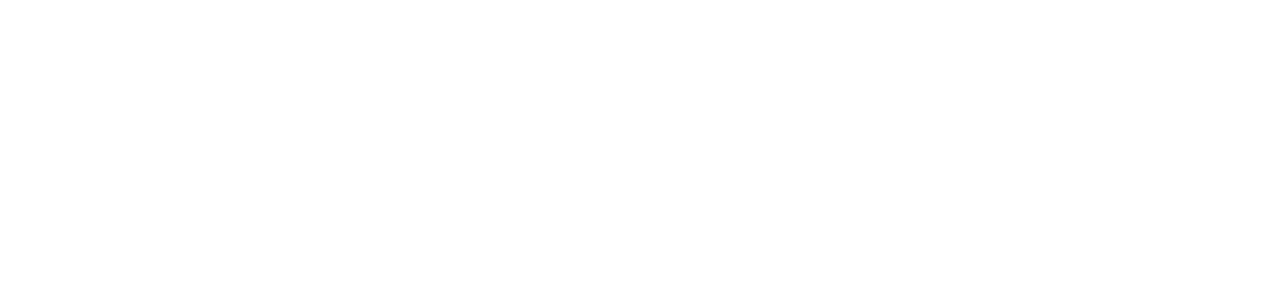
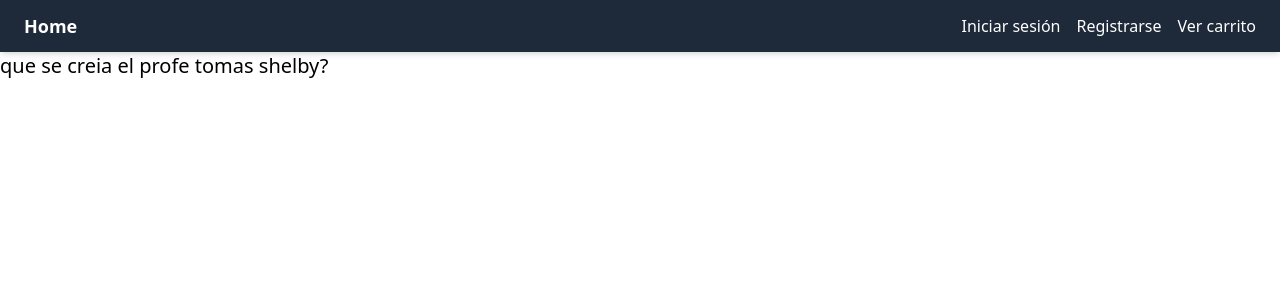
Before and after one commit to gonzaviale/taller-2, an Angular app in the folder frontend/: page /home in a window 1280 px wide. Before the commit this address led to /. Shown: the top 300 px of the page. Built offline with nearby package versions, Linux system fonts and the light colour scheme.

Commit message:
hola mundo

```diff
--- a/frontend/src/app/app.component.html
+++ b/frontend/src/app/app.component.html
@@ -1 +1,2 @@
+
 <router-outlet></router-outlet>
--- a/frontend/src/app/app.component.ts
+++ b/frontend/src/app/app.component.ts
@@ -1,9 +1,10 @@
 import { Component } from '@angular/core';
 import { RouterOutlet } from '@angular/router';
+import { HomeComponent } from "./pages/home/home.component";
 
 @Component({
   selector: 'app-root',
-  imports: [RouterOutlet],
+  imports: [RouterOutlet, HomeComponent],
   templateUrl: './app.component.html',
   styleUrl: './app.component.css'
 })
--- a/frontend/src/app/app.routes.ts
+++ b/frontend/src/app/app.routes.ts
@@ -1,6 +1,11 @@
 import { Routes } from '@angular/router';
 
 export const routes: Routes = [
+
+     {
+        path: 'home',
+        loadComponent: () => import('./pages/home/home.component').then(m => m.HomeComponent)
+    },
     {
         path: 'login',
         loadComponent: () => import('./pages/login/login.component').then(m => m.LoginComponent)
@@ -15,6 +20,6 @@
     },
     {
         path: '**',
-        redirectTo: ''
+        redirectTo: 'home'
     }
 ];
--- /dev/null
+++ b/frontend/src/app/pages/home/home.component.html
@@ -0,0 +1,2 @@
+<app-nav></app-nav>
+<h1 class="text-xl">que se creia el profe tomas shelby?</h1>
--- /dev/null
+++ b/frontend/src/app/pages/nav/nav.component.html
@@ -0,0 +1,34 @@
+<nav class="bg-gray-800 text-white px-6 py-3 flex justify-between items-center shadow-md">
+  <!-- Logo / Home -->
+  <a routerLink="/home" class="text-lg font-semibold hover:text-gray-300">
+    Home
+  </a>
+
+  <!-- Enlaces a la derecha -->
+  <div class="flex gap-4">
+    <!-- Si NO está logueado -->
+    <ng-container *ngIf="!isLoggedIn">
+      <a routerLink="/login" class="hover:text-gray-300">
+        Iniciar sesión
+      </a>
+      <a routerLink="/register" class="hover:text-gray-300">
+        Registrarse
+      </a>
+    </ng-container>
+
+    <!-- Si está logueado -->
+    <ng-container *ngIf="isLoggedIn">
+      <a routerLink="/perfil" class="hover:text-gray-300">
+        Perfil
+      </a>
+      <a routerLink="/logout" class="hover:text-gray-300">
+        Cerrar sesión
+      </a>
+    </ng-container>
+
+    <!-- Carrito siempre visible -->
+    <a routerLink="/carrito" class="hover:text-gray-300">
+      Ver carrito
+    </a>
+  </div>
+</nav>
--- /dev/null
+++ b/frontend/src/app/pages/nav/nav.component.ts
@@ -0,0 +1,13 @@
+import { Component } from '@angular/core';
+import { RouterModule } from '@angular/router';
+import { CommonModule } from '@angular/common'
+
+@Component({
+  selector: 'app-nav',
+  imports: [CommonModule, RouterModule],
+  templateUrl: './nav.component.html',
+  styleUrl: './nav.component.css'
+})
+export class NavComponent {
+ isLoggedIn = false;
+}
```
Also changed, not shown: frontend/src/app/pages/home/home.component.ts (added, +12 -0 lines), frontend/src/app/pages/home/home.component.css (added), frontend/src/app/pages/nav/nav.component.css (added), 2 other files (tests, documents, lock files or other folders).
